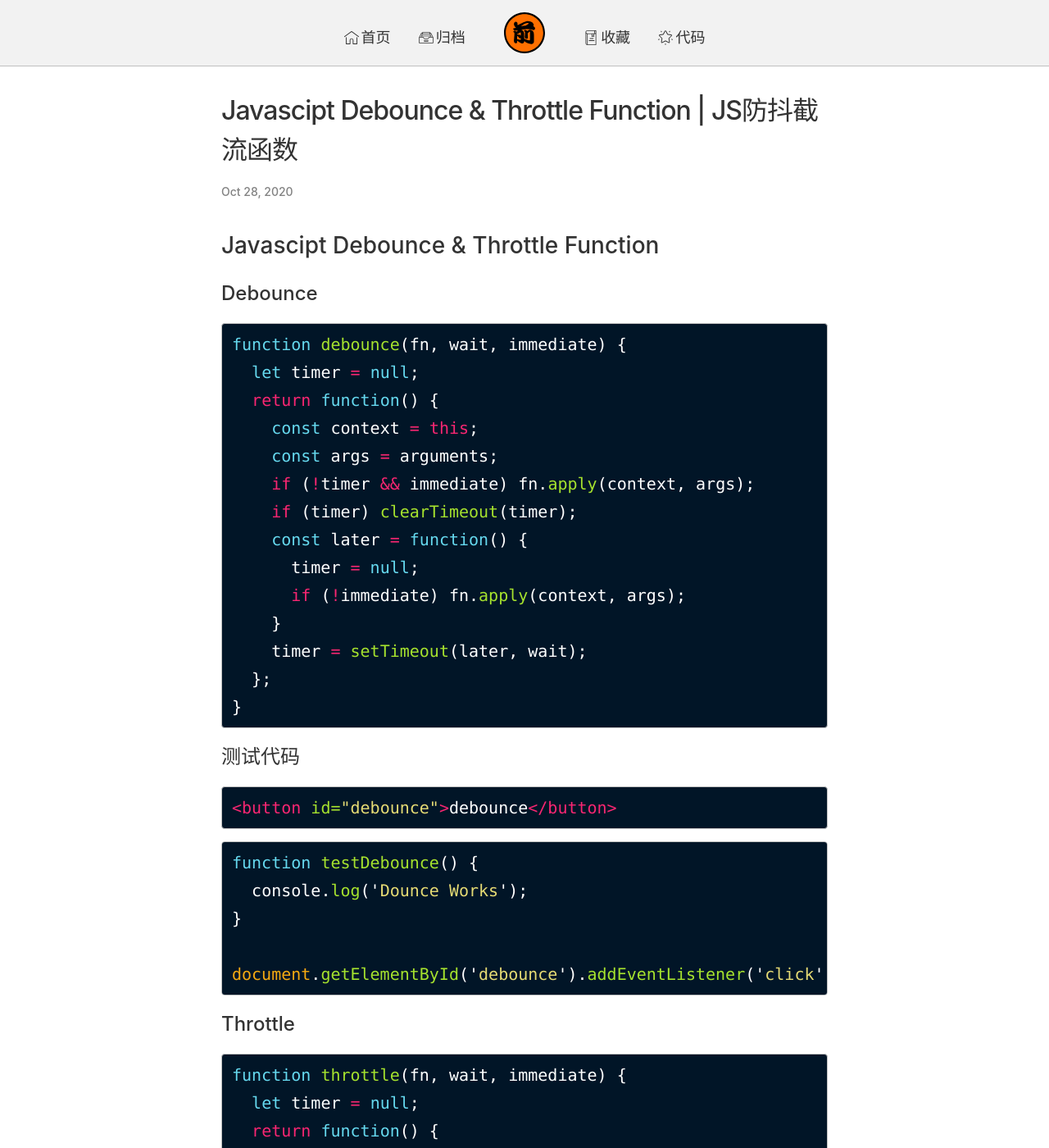
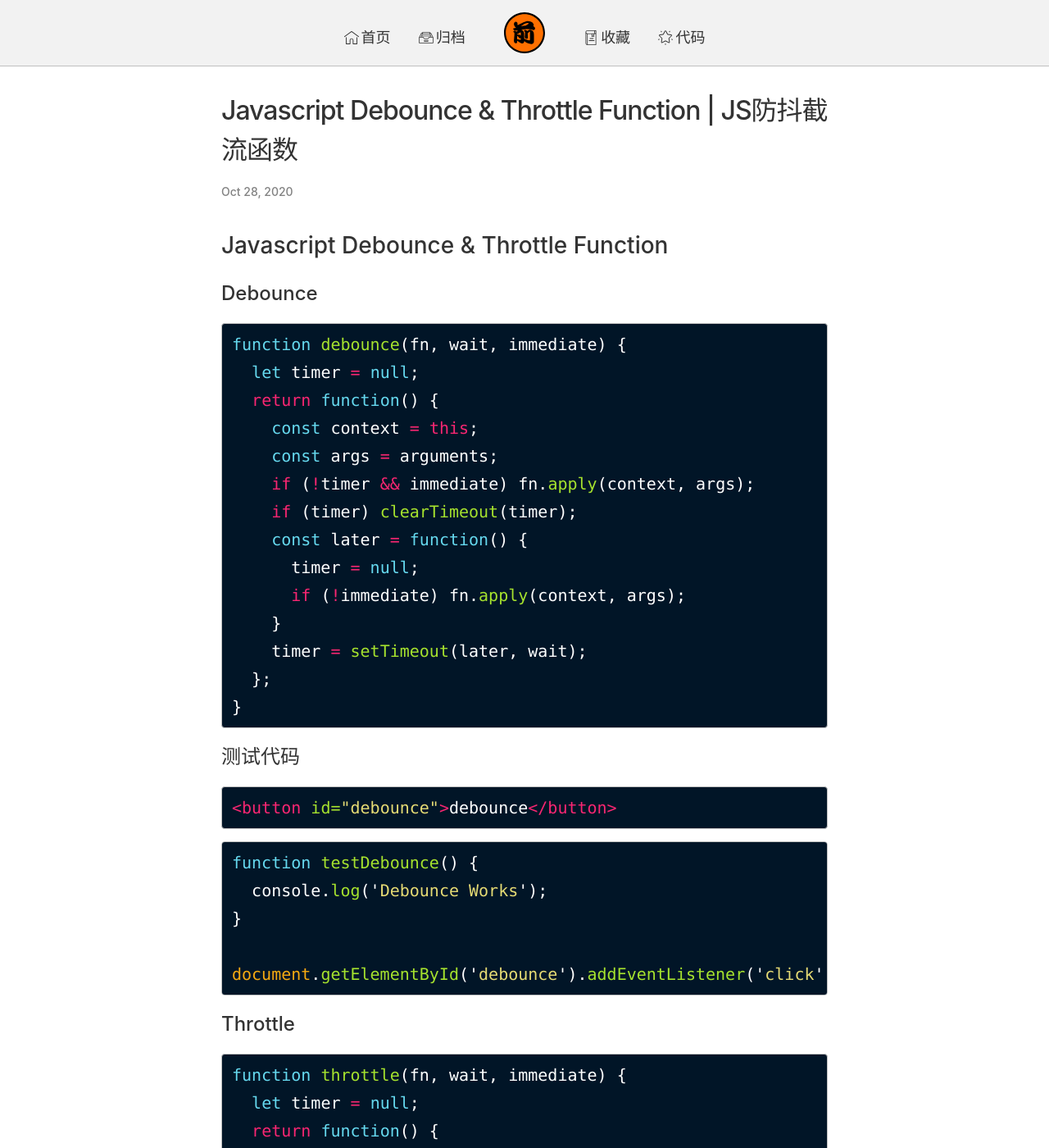
Before and after one commit to supermonkeyz/supermonkeyz.github.io, a Jekyll site: the page built from _posts/2020-10-28-debounce-throttle.markdown, in a window 1280 px wide and 1400 px high. Shown: the whole window at 82% size. Built offline with Jekyll 4.4.1, drawn with Linux system fonts in a browser that asks for light colours; comment, search, counter and statistics services are not loaded; some of the changed text lies outside the part shown.

Commit message:
snippet: debounce_throttle

````diff
--- a/_posts/2020-10-28-debounce-throttle.markdown
+++ b/_posts/2020-10-28-debounce-throttle.markdown
@@ -1,12 +1,12 @@
 ---
 layout: post
-title:  "Javascipt Debounce & Throttle Function | JS防抖截流函数"
+title:  "Javascript Debounce & Throttle Function | JS防抖截流函数"
 date:   2020-10-28 19:00:41 +0800
 categories: snippet
 comments: true
 ---
 
-## Javascipt Debounce & Throttle Function
+## Javascript Debounce & Throttle Function
 
 <!--more-->
 
@@ -37,7 +37,7 @@ function debounce(fn, wait, immediate) {
 
 ```javascript
 function testDebounce() {
-  console.log('Dounce Works');
+  console.log('Debounce Works');
 }
 
 document.getElementById('debounce').addEventListener('click', debounce(testDebounce, 1000, true));
````
Also changed, not shown: other parts of _posts/2020-10-28-debounce-throttle.markdown (+5 -4 lines).
